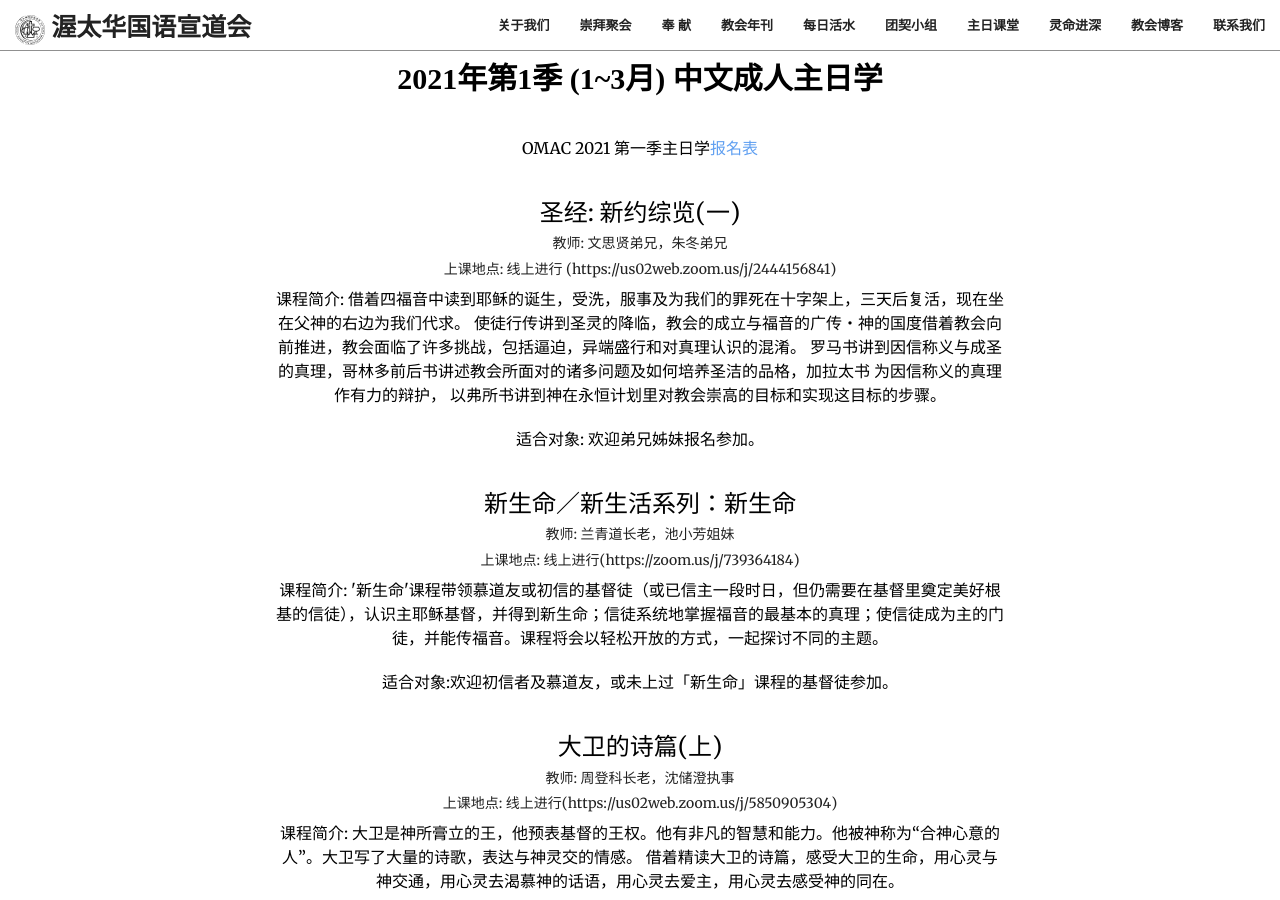
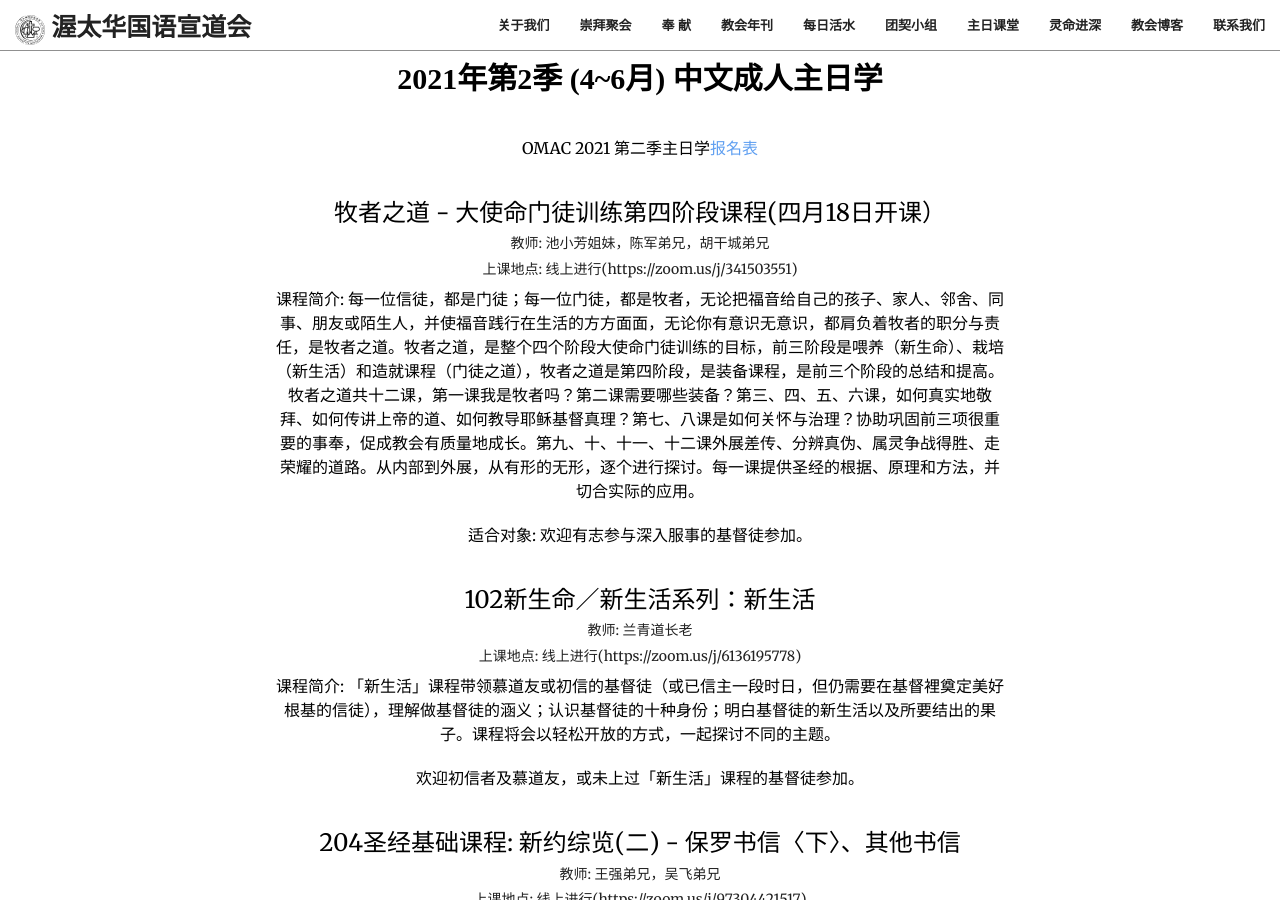
Before and after one commit to JonasYow/ottawaomac, a Jekyll site: the page built from index.html, in a window 1280 px wide and 900 px high, scrolled down 6583 px. Built offline with Jekyll 4.4.1, drawn with Linux system fonts in a browser that asks for light colours; some web fonts are replaced; some of the changed text lies outside the part shown.

Commit message:
2021 第二季度主日学

```diff
--- a/_data/sundayschool.yaml
+++ b/_data/sundayschool.yaml
@@ -1,23 +1,29 @@
-- title: "圣经: 新约综览(一)"
-  teacher: "教师: 文思贤弟兄，朱冬弟兄"
-  room: "上课地点: 线上进行 (https://us02web.zoom.us/j/2444156841)"
-  content: "课程简介: 借着四福音中读到耶稣的诞生，受洗，服事及为我们的罪死在十字架上，三天后复活，现在坐在父神的右边为我们代求。 使徒行传讲到圣灵的降临，教会的成立与福音的广传‧神的国度借着教会向前推进，教会面临了许多挑战，包括逼迫，异端盛行和对真理认识的混淆。 罗马书讲到因信称义与成圣的真理，哥林多前后书讲述教会所面对的诸多问题及如何培养圣洁的品格，加拉太书 为因信称义的真理作有力的辩护， 以弗所书讲到神在永恒计划里对教会崇高的目标和实现这目标的步骤。"
+- title: "牧者之道 - 大使命门徒训练第四阶段课程(四月18日开课）"
+  teacher: "教师: 池小芳姐妹，陈军弟兄，胡干城弟兄"
+  room: "上课地点: 线上进行(https://zoom.us/j/341503551)"
+  content: "课程简介: 每一位信徒，都是门徒；每一位门徒，都是牧者，无论把福音给自己的孩子、家人、邻舍、同事、朋友或陌生人，并使福音践行在生活的方方面面，无论你有意识无意识，都肩负着牧者的职分与责任，是牧者之道。牧者之道，是整个四个阶段大使命门徒训练的目标，前三阶段是喂养（新生命）、栽培（新生活）和造就课程（门徒之道），牧者之道是第四阶段，是装备课程，是前三个阶段的总结和提高。牧者之道共十二课，第一课我是牧者吗？第二课需要哪些装备？第三、四、五、六课，如何真实地敬拜、如何传讲上帝的道、如何教导耶稣基督真理？第七、八课是如何关怀与治理？协助巩固前三项很重要的事奉，促成教会有质量地成长。第九、十、十一、十二课外展差传、分辨真伪、属灵争战得胜、走荣耀的道路。从内部到外展，从有形的无形，逐个进行探讨。每一课提供圣经的根据、原理和方法，并切合实际的应用。"
+  applicable: "适合对象: 欢迎有志参与深入服事的基督徒参加。"
+
+- title: "102新生命／新生活系列：新生活"
+  teacher: "教师: 兰青道长老"
+  room: "上课地点: 线上进行(https://zoom.us/j/6136195778)"
+  content: "课程简介: 「新生活」课程带领慕道友或初信的基督徒（或已信主一段时日，但仍需要在基督裡奠定美好根基的信徒），理解做基督徒的涵义；认识基督徒的十种身份；明白基督徒的新生活以及所要结出的果子。课程将会以轻松开放的方式，一起探讨不同的主题。"
+  applicable: "欢迎初信者及慕道友，或未上过「新生活」课程的基督徒参加。"
+
+- title: "204圣经基础课程: 新约综览(二) - 保罗书信〈下〉、其他书信"
+  teacher: "教师: 王强弟兄，吴飞弟兄"
+  room: "上课地点: 线上进行(https://zoom.us/j/97304421517)"
+  content: "课程简介: 腓立比书讲论同心合一兴旺福音，歌罗西书强调基督是宇宙与信徒人生的中心，帖撒罗尼迦前后书论述主再来的教训，提摩太前后书与提多书论及教会的牧养与管理,  腓利门书说明信徒间互爱宽恕的原则，希伯来书重申神子高超的地位，并勉励信徒坚守所信的，雅各书阐明真的信心必然带出行为，彼得前后书勉励信徒在逼迫中带著活泼的盼望和过天国子民圣洁的生活，约翰一,二,三书论述神是光，生命和爱，只要有了神的儿子就有生命，犹大书呼吁信徒抗辩虚妄的信仰与错谬的道理，啟示录描述神救赎计划的终结，在新天新地中神完全的掌权!"
   applicable: "适合对象: 欢迎弟兄姊妹报名参加。"
 
-- title: "新生命／新生活系列：新生命"
-  teacher: "教师: 兰青道长老，池小芳姐妹"
-  room: "上课地点: 线上进行(https://zoom.us/j/739364184)"
-  content: "课程简介: '新生命'课程带领慕道友或初信的基督徒（或已信主一段时日，但仍需要在基督里奠定美好根基的信徒），认识主耶稣基督，并得到新生命；信徒系统地掌握福音的最基本的真理；使信徒成为主的门徒，并能传福音。课程将会以轻松开放的方式，一起探讨不同的主题。"
-  applicable: "适合对象:欢迎初信者及慕道友，或未上过「新生命」课程的基督徒参加。"
-
-- title: "大卫的诗篇(上)"
+- title: "310小先知书"
   teacher: "教师: 周登科长老，沈储澄执事"
-  room: "上课地点: 线上进行(https://us02web.zoom.us/j/5850905304)"
-  content: "课程简介: 大卫是神所膏立的王，他预表基督的王权。他有非凡的智慧和能力。他被神称为“合神心意的人”。大卫写了大量的诗歌，表达与神灵交的情感。 借着精读大卫的诗篇，感受大卫的生命，用心灵与神交通，用心灵去渴慕神的话语，用心灵去爱主，用心灵去感受神的同在。"
+  room: "上課地點: 线上进行(https://us02web.zoom.us/j/5850905304)"
+  content: "课程简介: 小先知书供有十二卷(何西阿书、约珥书、阿摩司书、俄巴底亚书、约拿书、弥迦书、那鸿书、哈巴谷书、西番雅书、哈该书、撒迦利亚书、玛拉基书)。「小先知书」并非指先知的地位较小，也非指书中的内容较为次要，乃是指各书的篇幅较短而言。因作者们受了圣灵的感动，代替神说话。有的是关乎当时当地的事，有的则是关乎将来的事。其中包括对选民的警戒，预言选民的復兴、弥赛亚的来临及对外邦各国的审判。"
   applicable: "适合对象: 欢迎弟兄姊妹报名参加。"
 
-- title: "门徒之道(延续现在课程)"
-  teacher: "教师: 胡干城弟兄，池小芳姐妹"
-  room: "上課地點: 线上进行(https://westernuniversity.zoom.us/j/341503551)"
-  content: "课程简介: 《门徒之道》是大使命门徒训练的第三阶段课程。大使命门徒训练，分为四个阶段，第一阶段是喂养课程《新生命—福音性查经》，第二阶段是栽培课程《新生活—栽培性查经》；前两个阶段，帮助门徒建立信仰最基本的根基，掌握基督徒在生活方面的重要原则。第三阶段是造就课程《门徒之道—造就性查经》，第四阶段是装备课程《牧者之道—装备性查经》。《门徒之道》是以造就性查经的方式来帮助弟兄姐妹跟随基督与主同行，一共是12课，三个一组共四部分所组成的。第一课是总论部分，第二、三课可以说是《新生命》《新生活》两个阶段的总结和提高；第四到六课分别讨论布道、门训、辅导三个门徒最常事奉的内容，并介绍基本的原理和方法；第七到八课是灵命进深部分，从圣经的角度学习忍耐等候、同心合意、爱心宽恕、冤屈苦难等功课；最后，第十到十二课，是先将角度放在神的方面，看见普世异象，再放在人的方面—认识自己的属灵恩赐，清楚神的普遍呼召和特别呼召，践行大诫命，投身大使命。"
-  applicable: "适合对象: 欢迎弟兄姊妹报名参加。"
+- title: "402为主养育敬虔的子女"
+  teacher: "梁军长老，徐云帆姊妹"
+  room: "上课地点: 线上进行(https://zoom.us/j/6136929086)"
+  content: "我们将採用包恩富牧师 （中文家庭及门徒培训的材料）“培养敬虔的后代”录影课程及课本，加上小组讨论和在家实践的方式来彼此激励，一同建立以圣经为基础的父母之道。课程内容包括：教养的目的，一个最好的团队：爸爸和妈妈；以圣经角度帮助父母亲: 培养孩子自制的能力; 孩子的训练以及生活作息; 纠正孩子的恶习。"
+  application: "适合对象: 欢迎弟兄姊妹报名参加。"
--- a/_includes/sundayschool.html
+++ b/_includes/sundayschool.html
@@ -2,9 +2,9 @@
     <div class="container">
         <div class="row">
             <div class="col-lg-12 text-center">
-                <h2 class="section-heading filtered"><strong>2021年第1季 (1~3月)  中文成人主日学</strong></h2>
+                <h2 class="section-heading filtered"><strong>2021年第2季 (4~6月)  中文成人主日学</strong></h2>
                 <hr class="primary">
-                <p>OMAC 2021 第一季主日学<a href="https://docs.google.com/spreadsheets/d/12c8s85mixiGCvAMi9zYrho5BfmRwRRCuZ_o824lzhpg/edit#gid=1929896650">报名表</a></p>
+                <p>OMAC 2021 第二季主日学<a href="https://docs.google.com/forms/d/e/1FAIpQLSf69fY71UupbY5mT5pEmmz5oQ6psfN5EGUw-eZNXMejiiklhQ/viewform?embedded=true">报名表</a></p>
             </div>
         </div>
     </div>
```
